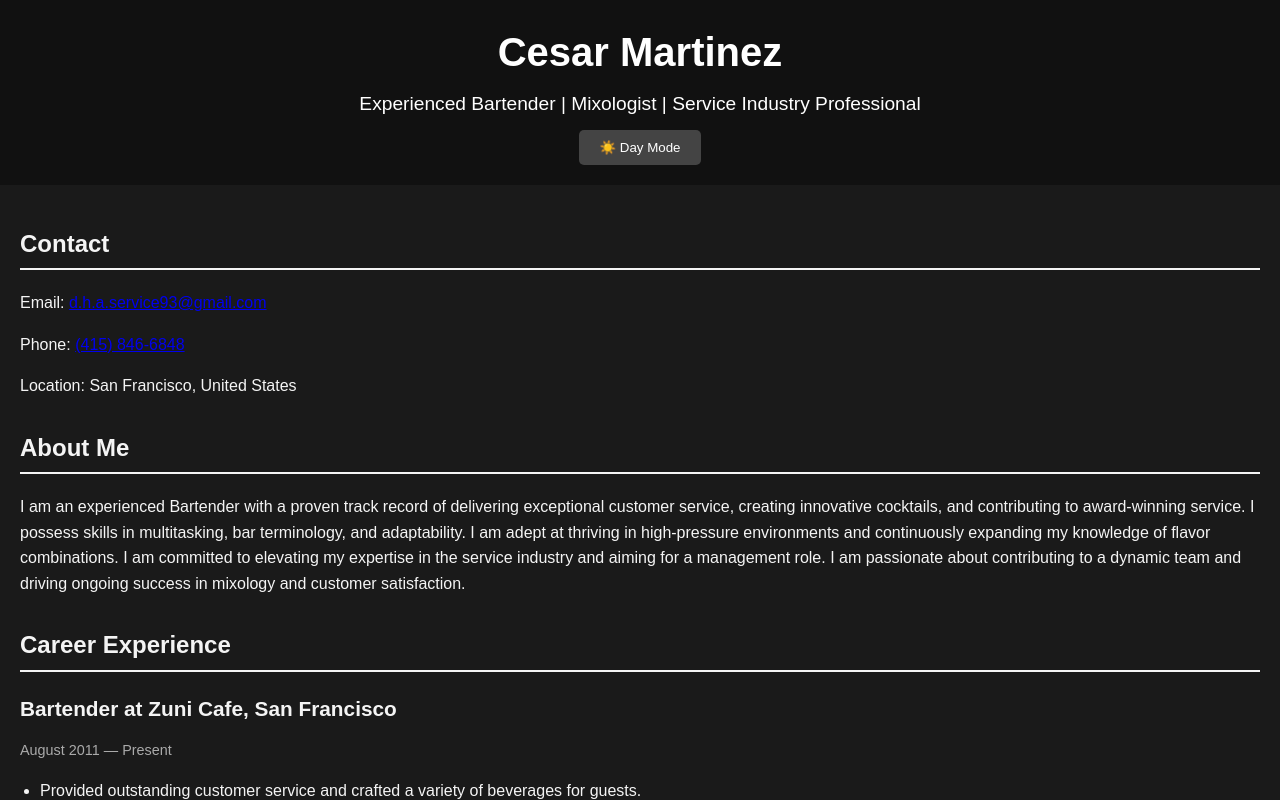
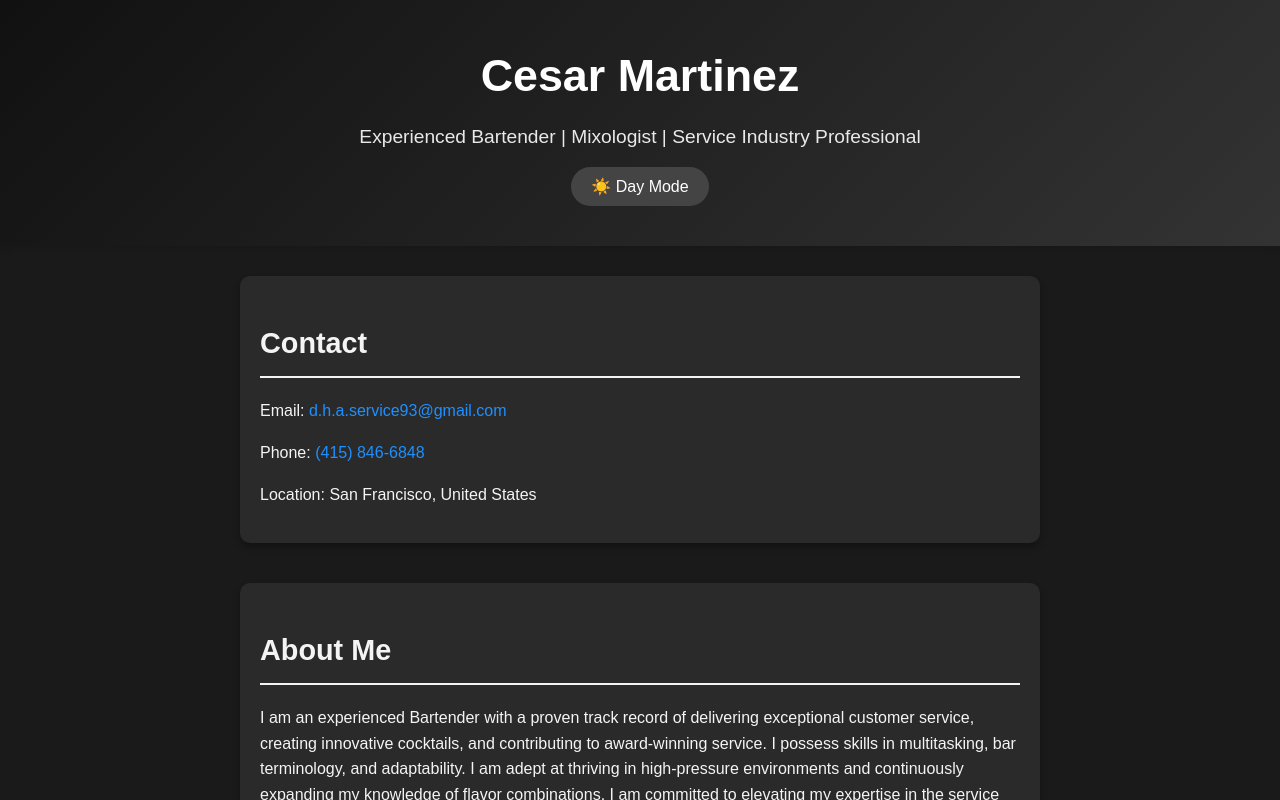
Before and after one commit to cesarrr93/workResume, a plain HTML site: page index.html in a window 1280 px wide. Both pictures are taken after a click on the button "🌙 Night Mode". Shown: the top 800 px of the page. Drawn offline with Linux system fonts and the light colour scheme.

Commit message:
updated CSS

```diff
--- a/assets/css/styles.css
+++ b/assets/css/styles.css
@@ -1,4 +1,4 @@
-/* Light Mode (Default) */
+/* General Styles */
 body {
   font-family: 'Arial', sans-serif;
   line-height: 1.6;
@@ -10,20 +10,23 @@ body {
 }
 
 header {
-    background: #333;
+  background: linear-gradient(135deg, #333, #555);
   color: #fff;
-    padding: 20px 0;
+  padding: 40px 0;
   text-align: center;
+  box-shadow: 0 4px 6px rgba(0, 0, 0, 0.1);
 }
 
 header h1 {
   margin: 0;
-    font-size: 2.5rem;
+  font-size: 2.8rem;
+  font-weight: bold;
 }
 
 header p {
-    margin: 5px 0 0;
+  margin: 10px 0 0;
   font-size: 1.2rem;
+  opacity: 0.9;
 }
 
 button#modeToggle {
@@ -32,52 +35,85 @@ body {
   border: none;
   padding: 10px 20px;
   cursor: pointer;
-    border-radius: 5px;
-    margin-top: 10px;
+  border-radius: 25px;
+  margin-top: 15px;
+  font-size: 1rem;
+  transition: background 0.3s, transform 0.2s;
 }
 
 button#modeToggle:hover {
   background: #777;
+  transform: scale(1.05);
 }
 
 main {
-    padding: 20px;
+  padding: 30px;
+  max-width: 800px;
+  margin: 0 auto;
 }
 
 section {
-    margin-bottom: 30px;
+  margin-bottom: 40px;
+  background: #fff;
+  padding: 20px;
+  border-radius: 10px;
+  box-shadow: 0 4px 6px rgba(0, 0, 0, 0.1);
+  transition: background 0.3s, box-shadow 0.3s;
 }
 
 h2 {
   color: #333;
   border-bottom: 2px solid #333;
-    padding-bottom: 5px;
+  padding-bottom: 10px;
+  margin-bottom: 20px;
+  font-size: 1.8rem;
+  font-weight: bold;
 }
 
 .job, .education-item {
-    margin-bottom: 20px;
+  margin-bottom: 25px;
 }
 
 .job h3, .education-item h3 {
   margin: 0;
-    font-size: 1.3rem;
+  font-size: 1.4rem;
+  font-weight: bold;
+  color: #444;
 }
 
 .date {
   color: #777;
   font-size: 0.9rem;
+  margin: 5px 0;
 }
 
 ul {
   list-style-type: disc;
   padding-left: 20px;
+  margin: 10px 0;
+}
+
+ul li {
+  margin-bottom: 10px;
+  line-height: 1.5;
 }
 
 footer {
   text-align: center;
   padding: 20px;
-    background: #333;
+  background: linear-gradient(135deg, #333, #555);
   color: #fff;
+  box-shadow: 0 -4px 6px rgba(0, 0, 0, 0.1);
+}
+
+a {
+  color: #007bff;
+  text-decoration: none;
+  transition: color 0.3s;
+}
+
+a:hover {
+  color: #0056b3;
 }
 
 /* Night Mode */
@@ -87,12 +123,26 @@ body {
 }
 
 body.night-mode header {
-    background: #111;
+  background: linear-gradient(135deg, #111, #333);
+}
+
+body.night-mode section {
+  background: #2a2a2a;
+  color: #f4f4f4;
+  box-shadow: 0 4px 6px rgba(0, 0, 0, 0.3);
 }
 
 body.night-mode h2 {
   color: #f4f4f4;
   border-bottom-color: #f4f4f4;
+}
+
+body.night-mode .job h3, .education-item h3 {
+  color: #f4f4f4;
+}
+
+body.night-mode .date {
+  color: #aaa;
 }
 
 body.night-mode button#modeToggle {
@@ -105,9 +155,13 @@ body {
 }
 
 body.night-mode footer {
-    background: #111;
+  background: linear-gradient(135deg, #111, #333);
 }
 
-  body.night-mode .date {
-    color: #aaa;
+body.night-mode a {
+  color: #1e90ff;
 }
+
+body.night-mode a:hover {
+  color: #00bfff;
+}
```
Lines whose indentation alone changed are shown as unchanged.
